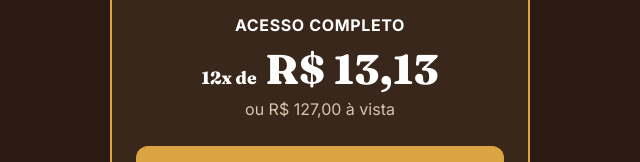
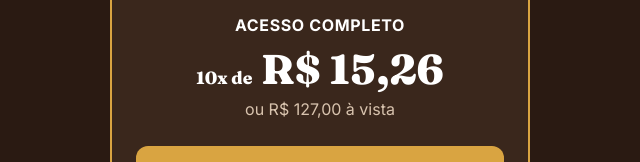
Before and after one commit to lucasgongora792-debug/pagina-panetones, a plain HTML site: page index.html in a window 1280 px wide. Shown: the part 5578-5740 px from the top of the page, 320-960 px from the left. Drawn offline with Linux system fonts and the light colour scheme.

Commit message:
Corrige parcelamento: 10x de R$ 15,26 (igual ao checkout C108155947L)

```diff
--- a/index.html
+++ b/index.html
@@ -304,7 +304,7 @@
         <span class="badge">Curso completo + 4 bônus</span>
         <img class="plan-img" src="produto.jpg" alt="Curso Panetones e Chocotones de Milhões" hidden>
         <h3>Acesso completo</h3>
-        <div class="price"><small>12x de</small> R$ 13,13</div>
+        <div class="price"><small>10x de</small> R$ 15,26</div>
         <div class="cash">ou R$ 127,00 à vista</div>
         <a class="btn gold" data-link="linkAfiliado" href="#">Quero garantir minha vaga</a>
       </div>
```
